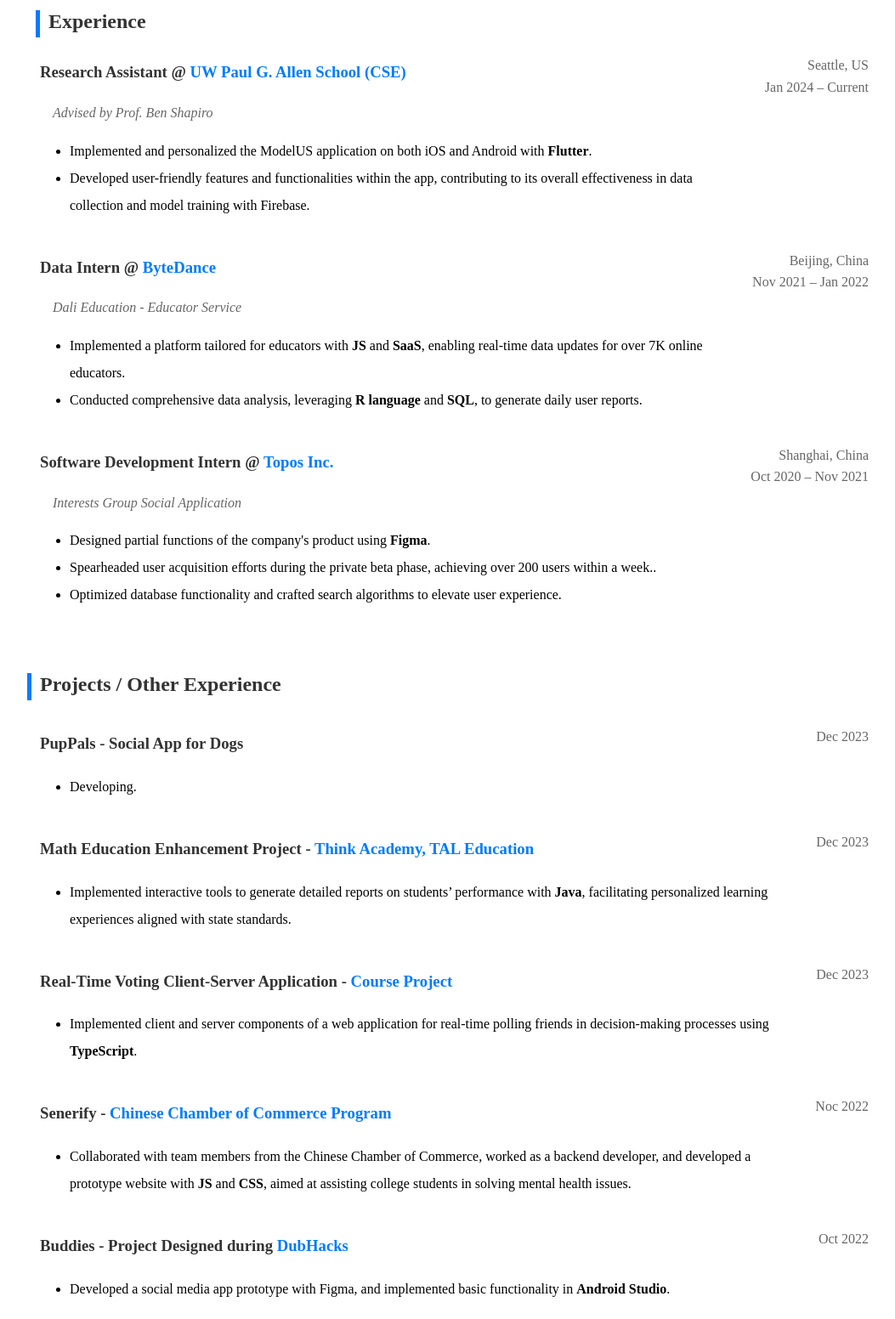
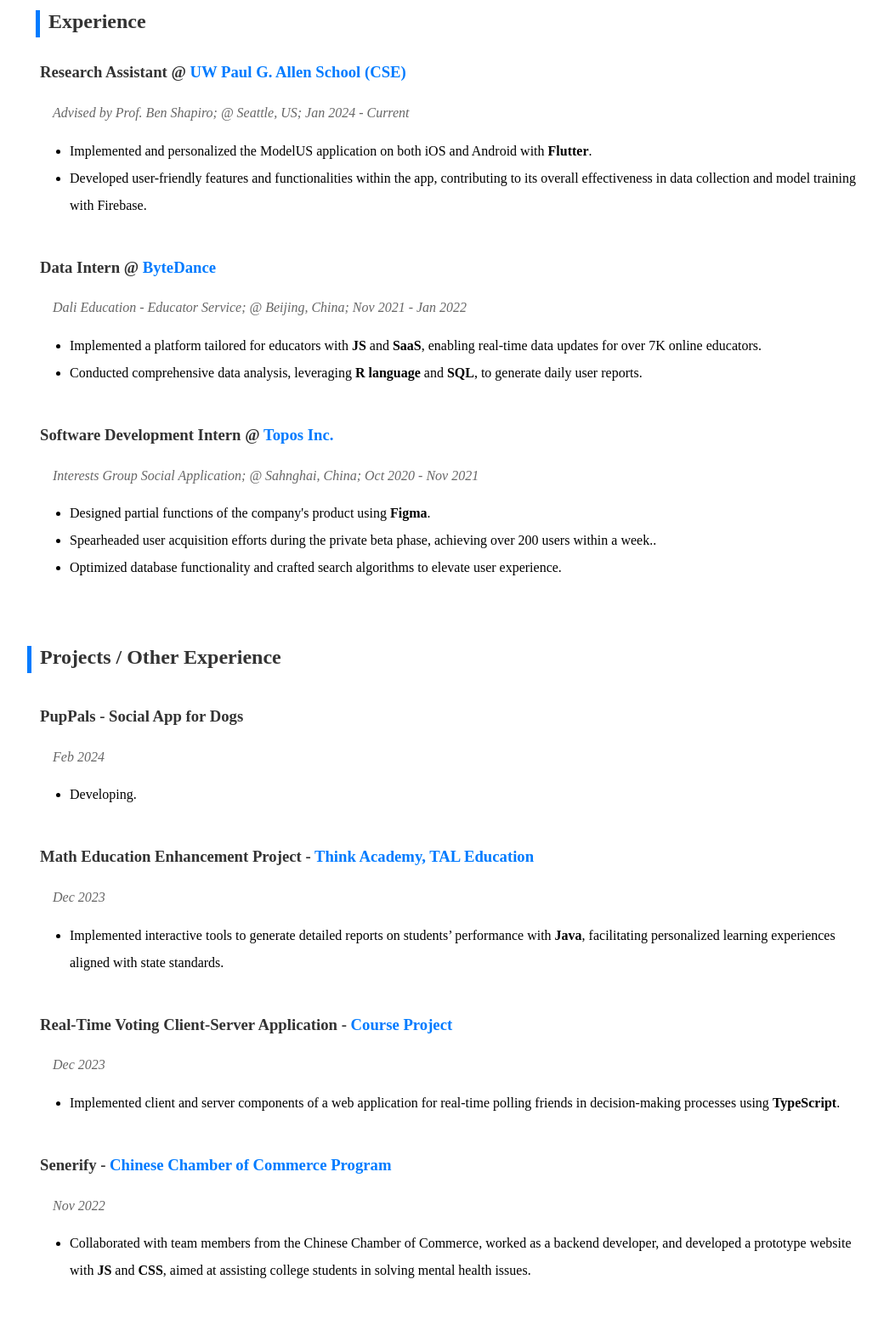
Before and after one commit to CocoLee2/CocoLee, a plain HTML site: page index.html in a window 1280 px wide. Shown: the part 840-2392 px from the top of the page at 85% size, without its empty margins (108-1161 px from the left). Drawn offline with Linux system fonts and the light colour scheme.

Commit message:
changed the style of the body part

```diff
--- a/index.html
+++ b/index.html
@@ -65,46 +65,35 @@
             <div class="experience-item">
               <div class="info">
                   <h3>Research Assistant @ <a href="https://www.cs.washington.edu/">UW Paul G. Allen School (CSE)</a></h3>
-                  <p><i>Advised by Prof. Ben Shapiro</i></p>
+                  <p><i>Advised by Prof. Ben Shapiro; @ Seattle, US; Jan 2024 - Current</i> </p>
                   <ul>
-                      <li>Implemented and personalized the ModelUS application on both iOS and Android with <strong>Flutter</strong>.</li>
-                      <li>Developed user-friendly features and functionalities within the app, contributing to its overall effectiveness in data collection and model training with Firebase.</li>
-                  </ul>
-              </div>
-              <div class="meta">
-                  <p class="location">Seattle, US</p>
-                  <p class="duration">Jan 2024 – Current</p>
+                    <li>Implemented and personalized the ModelUS application on both iOS and Android with <strong>Flutter</strong>.</li>
+                    <li>Developed user-friendly features and functionalities within the app, contributing to its overall effectiveness in data collection and model training with Firebase.</li>
+                </ul>
+
               </div>
             </div>
 
             <div class="experience-item">
               <div class="info">
                   <h3>Data Intern @ <a href="https://www.bytedance.com/en/">ByteDance</a></h3>
-                  <p><i>Dali Education - Educator Service</i></p>
+                  <p><i>Dali Education - Educator Service; @ Beijing, China; Nov 2021 - Jan 2022</i></p>
                   <ul>
                       <li>Implemented a platform tailored for educators with <strong>JS</strong> and <strong>SaaS</strong>, enabling real-time data updates for over 7K online educators.</li>
                       <li>Conducted comprehensive data analysis, leveraging <strong>R language</strong> and <strong>SQL</strong>, to generate daily user reports.</li>
                   </ul>
-              </div>
-              <div class="meta">
-                  <p class="location">Beijing, China</p>
-                  <p class="duration">Nov 2021 – Jan 2022</p>
               </div>
             </div>
 
             <div class="experience-item">
               <div class="info">
                   <h3>Software Development Intern @ <a href="https://www.linkedin.com/company/topostech/">Topos Inc.</a></h3>
-                  <p><i>Interests Group Social Application</i></p>
+                  <p><i>Interests Group Social Application; @ Sahnghai, China; Oct 2020 - Nov 2021</i></p>
                   <ul>
                       <li>Designed partial functions of the company's product using <strong>Figma</strong>.</li>
                       <li>Spearheaded user acquisition efforts during the private beta phase, achieving over 200 users within a week..</li>
                       <li>Optimized database functionality and crafted search algorithms to elevate user experience.</li>
                   </ul>
-              </div>
-              <div class="meta">
-                  <p class="location">Shanghai, China</p>
-                  <p class="duration">Oct 2020 – Nov 2021</p>
               </div>
             </div>
           </td>
@@ -121,60 +110,50 @@
             <div class="project-item">
               <div class="info">
                   <h3>PupPals - Social App for Dogs</h3>
+                  <p><i>Feb 2024</i></p>
                   <ul>
                       <li>Developing.</li>
                   </ul>
-              </div>
-              <div class="meta">
-                  <p class="duration">Dec 2023</p>
               </div>
             </div>
 
             <div class="project-item">
                 <div class="info">
                     <h3>Math Education Enhancement Project - <a href="https://www.thethinkacademy.com/">Think Academy, TAL Education</a></h3>
+                    <p><i>Dec 2023</i></p>
                     <ul>
                         <li>Implemented interactive tools to generate detailed reports on students’ performance with <strong>Java</strong>, facilitating personalized learning experiences aligned with state standards.</li>
                     </ul>
-                </div>
-                <div class="meta">
-                    <p class="duration">Dec 2023</p>
                 </div>
             </div>
 
             <div class="project-item">
               <div class="info">
                 <h3>Real-Time Voting Client-Server Application - <a href="https://courses.cs.washington.edu/courses/cse331/">Course Project</a></h3>
+                <p><i>Dec 2023</i></p>
                   <ul>
                       <li>Implemented client and server components of a web application for real-time polling friends in decision-making processes using <strong>TypeScript</strong>.</li>
                   </ul>
-              </div>
-              <div class="meta">
-                  <p class="duration">Dec 2023</p>
               </div>
             </div>
 
             <div class="project-item">
               <div class="info">
                 <h3>Senerify - <a href="https://www.seattlechinesechamber.org/">Chinese Chamber of Commerce Program</a></h3>
+                <p><i>Nov 2022</i></p>
                   <ul>
                       <li>Collaborated with team members from the Chinese Chamber of Commerce, worked as a backend developer, and developed a prototype website with <strong>JS</strong> and <strong>CSS</strong>, aimed at assisting college students in solving mental health issues.</li>
                   </ul>
-              </div>
-              <div class="meta">
-                  <p class="duration">Noc 2022</p>
               </div>
             </div>
 
             <div class="project-item">
               <div class="info">
                 <h3>Buddies - Project Designed during <a href="https://dh22.dubhacks.co/">DubHacks</a></h3>
+                <p><i>Oct 2022</i></p>
                   <ul>
                       <li>Developed a social media app prototype with Figma, and implemented basic functionality in <strong>Android Studio</strong>.</li>
                   </ul>
-              </div>
-              <div class="meta">
-                  <p class="duration">Oct 2022</p>
               </div>
             </div>
 
--- a/styles.css
+++ b/styles.css
@@ -101,10 +101,6 @@ td {
     margin-bottom: 20px;
 }
 
-.info {
-    flex-grow: 1;
-}
-
 .meta {
     text-align: right;
 }
```
